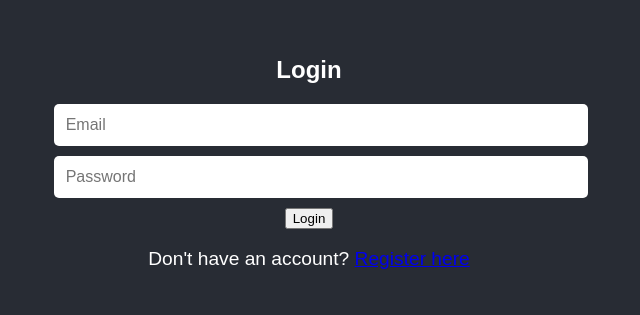
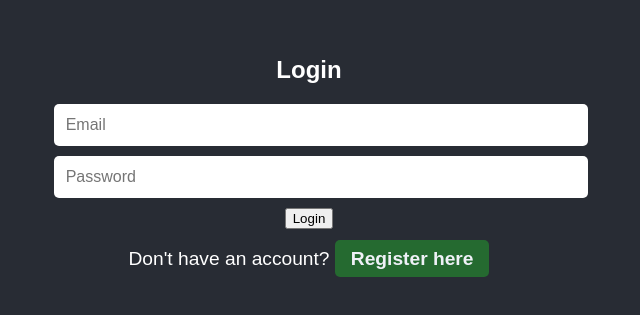
Before and after one commit to stevenltran/CS391-S25, a React (Create React App) app in the folder sparkbytes/: page /login in a window 1280 px wide. Shown: the part 237-552 px from the top of the page, without its empty margins (331-971 px from the left). Built offline with nearby package versions, Linux system fonts and the light colour scheme.

Commit message:
edit profile sec

```diff
--- a/sparkbytes/src/pages/home.css
+++ b/sparkbytes/src/pages/home.css
@@ -66,14 +66,14 @@ p {
 .navbar-button {
   text-decoration: none;
   color: #eff1f7;
-  background-color: #969c97; /* Green background for buttons */
-  padding: 8px 16px; /* Add padding for button-like appearance */
-  border-radius: 5px; /* Rounded corners */
+  background-color: #969c97;
+  padding: 8px 16px;
+  border-radius: 5px;
   font-weight: bold;
   transition: background-color 0.3s ease, color 0.3s ease; /* Smooth hover effect */
 }
 
 .navbar-button:hover {
-  background-color: #fbfffb; /* Lighter background on hover */
-  color: #178848; /* Darker text color on hover */
+  background-color: #fbfffb;
+  color: #178848;
 }
--- a/sparkbytes/src/pages/login.css
+++ b/sparkbytes/src/pages/login.css
@@ -52,3 +52,13 @@
     font-size: 14px;
     margin-bottom: 10px;
   }
+
+  .register-button {
+    text-decoration: none;
+    color: #eff1f7;
+    background-color: #256a30;
+    padding: 8px 16px;
+    border-radius: 5px;
+    font-weight: bold;
+    transition: background-color 0.3s ease, color 0.3s ease;
+  }
--- a/sparkbytes/src/pages/login.js
+++ b/sparkbytes/src/pages/login.js
@@ -37,7 +37,7 @@ function Login() {
         <input type="password" name="password" placeholder="Password" onChange={handleChange} required />
         <button type="submit">Login</button>
       </form>
-      <p>Don't have an account? <a href="/register">Register here</a></p>
+      <p>Don't have an account? <a href="/register" className="register-button">Register here</a></p>
     </div>
   );
 }
```
